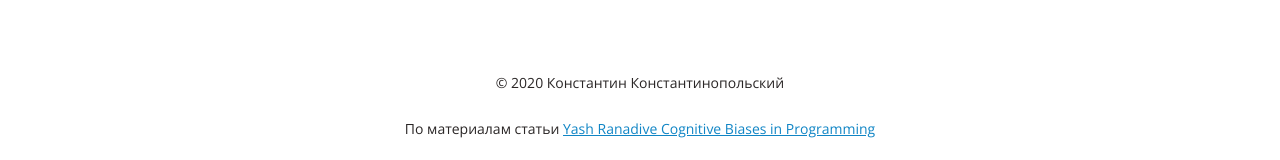
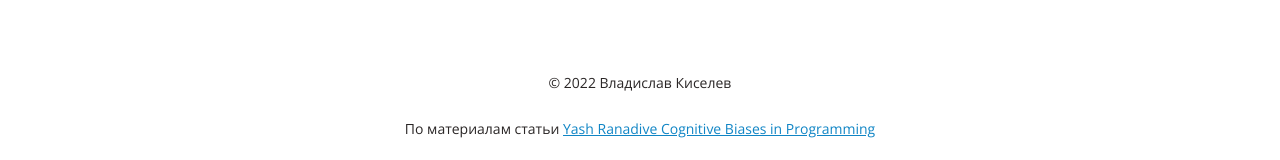
Before and after one commit to Vladislav557/layout-designer-project-58, a website: page src/index.html in a window 1280 px wide. Shown: the part 7624-7784 px from the top of the page. Drawn offline with Linux system fonts and the light colour scheme.

Commit message:
fix name footer

```diff
--- a/package.json
+++ b/package.json
@@ -17,6 +17,6 @@
     "stylelint-scss": "^4.1.0",
     "surge": "^0.23.1"
   },
-  "author": "Nikita Mikhaylov",
+  "author": "Vladislav Kiselev",
   "license": "ISC"
 }
--- a/src/index.html
+++ b/src/index.html
@@ -220,7 +220,7 @@
                 </form>
             </div>
             <div class="footer-info">
-                <p>© 2020 Константин Константинопольский</p>
+                <p>© 2022 Владислав Киселев</p>
                 <p>По материалам статьи <a href="https://medium.com/hackernoon/cognitive-biases-in-programming-5e937707c27b">Yash Ranadive Cognitive Biases in Programming</a></p>
                 <p><a href="https://ru.hexlet.io/my">Курсы программирования Hexlet</a></p>
             </div>
```
